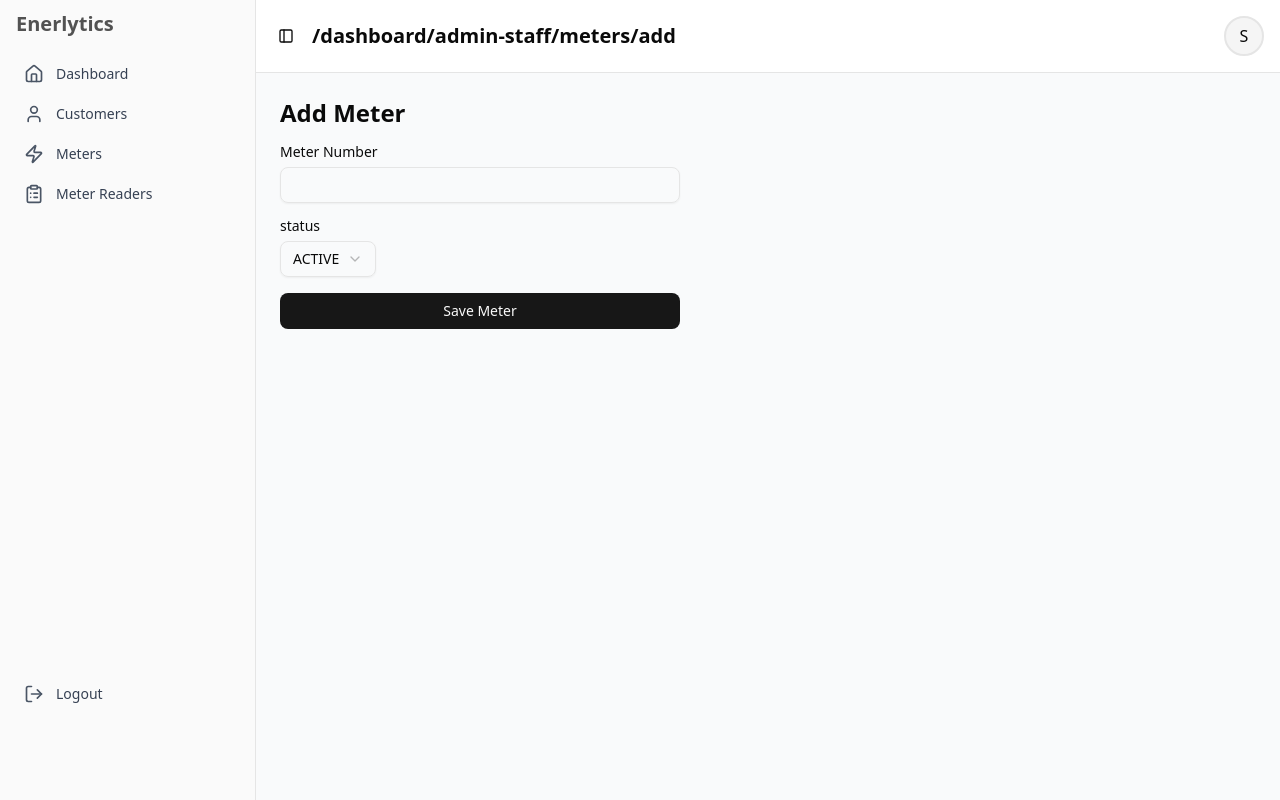
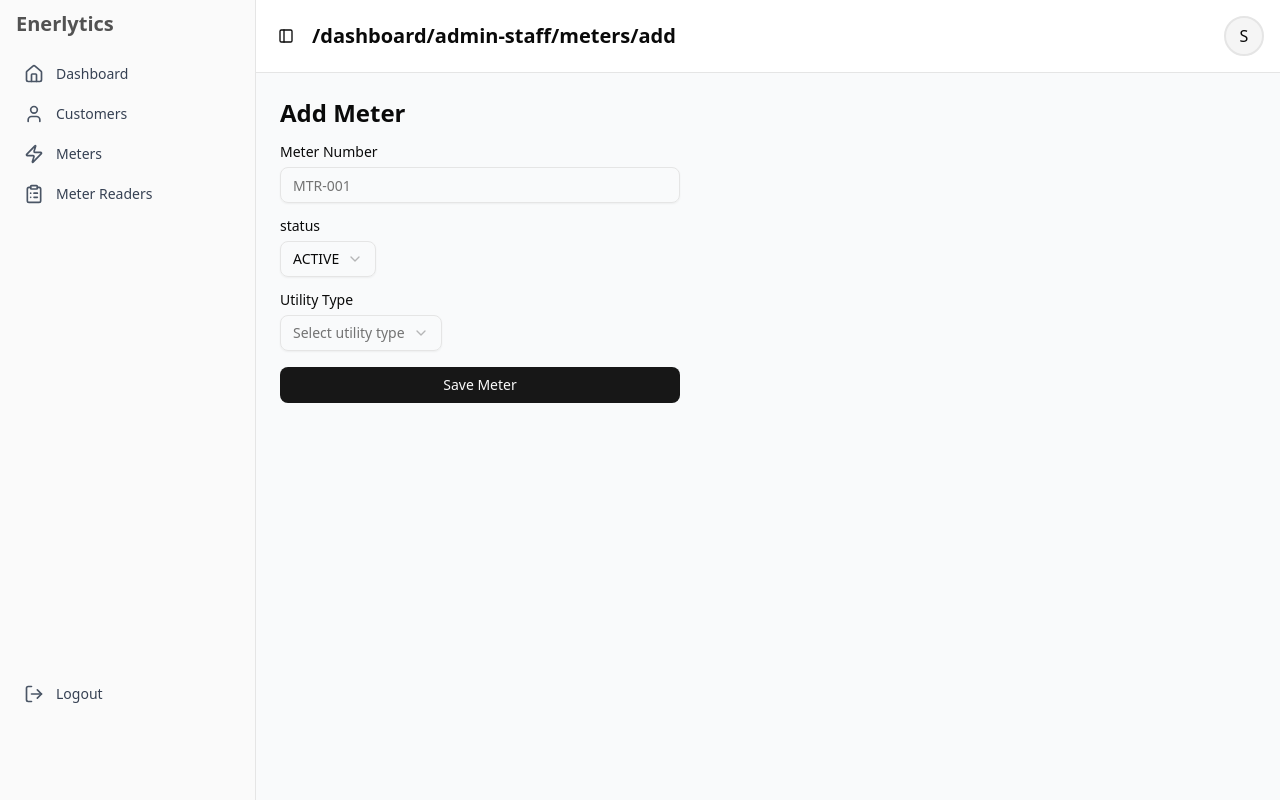
Before and after one commit to sudoMakeMeCoffee/Enerlytics, a Next.js app: page /dashboard/admin-staff/meters/add in a window 1280 px wide. Built offline with nearby package versions, Linux system fonts and the light colour scheme.

Commit message:
feat(ui): add the utility type selector to add meter form

```diff
--- a/src/app/dashboard/admin-staff/meters/add/page.jsx
+++ b/src/app/dashboard/admin-staff/meters/add/page.jsx
@@ -13,6 +13,7 @@ export default function AddMeterPage() {
   const router = useRouter();
   const [meterNumber, setMeterNumber] = useState("");
   const [status, setStatus] = useState("ACTIVE");
+  const [utilityType, setUtilityType] = useState("");
 
   async function handleSubmit(e) {
     e.preventDefault();
@@ -20,7 +21,7 @@ export default function AddMeterPage() {
     const res = await fetch("/api/admin-staff/meters/add", {
       method: "POST",
       headers: { "Content-Type": "application/json" },
-      body: JSON.stringify({ meterNumber, status }),
+      body: JSON.stringify({ meterNumber, status, utilityType }),
     });
 
     if (!res.ok) {
@@ -41,6 +42,7 @@ export default function AddMeterPage() {
         <Input
           value={meterNumber}
           onChange={(e) => setMeterNumber(e.target.value)}
+          placeholder="MTR-001"
           required
         />
       </div>
@@ -59,6 +61,28 @@ export default function AddMeterPage() {
         </Select>
       </div>
 
+      <div className="space-y-2">
+        <Label>Utility Type</Label>
+        <Select value={utilityType} onValueChange={setUtilityType}>
+          <SelectTrigger>
+            <SelectValue placeholder="Select utility type" />
+            {utilityType && (
+              <p className="text-sm text-muted-foreground ">
+                Unit: {utilityType === "ELECTRICITY" ? "kWh" : "m³"}
+              </p>
+            )}
+          </SelectTrigger>
+          <SelectContent >
+            <SelectItem value="ELECTRICITY">Electricity</SelectItem>
+            <SelectItem value="WATER">Water</SelectItem>
+            <SelectItem value="GAS">Gas</SelectItem>
+          </SelectContent>
+        </Select>
+
+
+      </div>
+
+
       <Button type="submit" className="w-full">Save Meter</Button>
     </form >
   );
```
